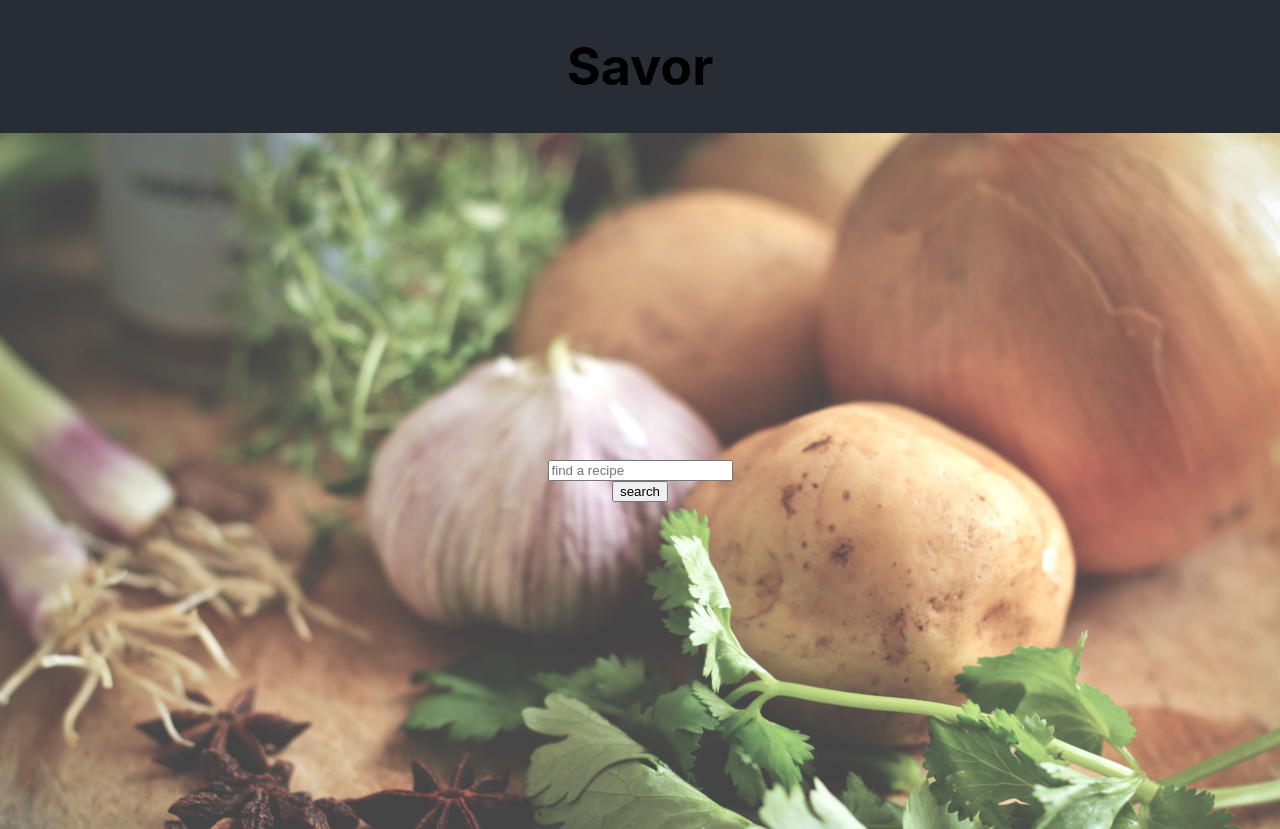
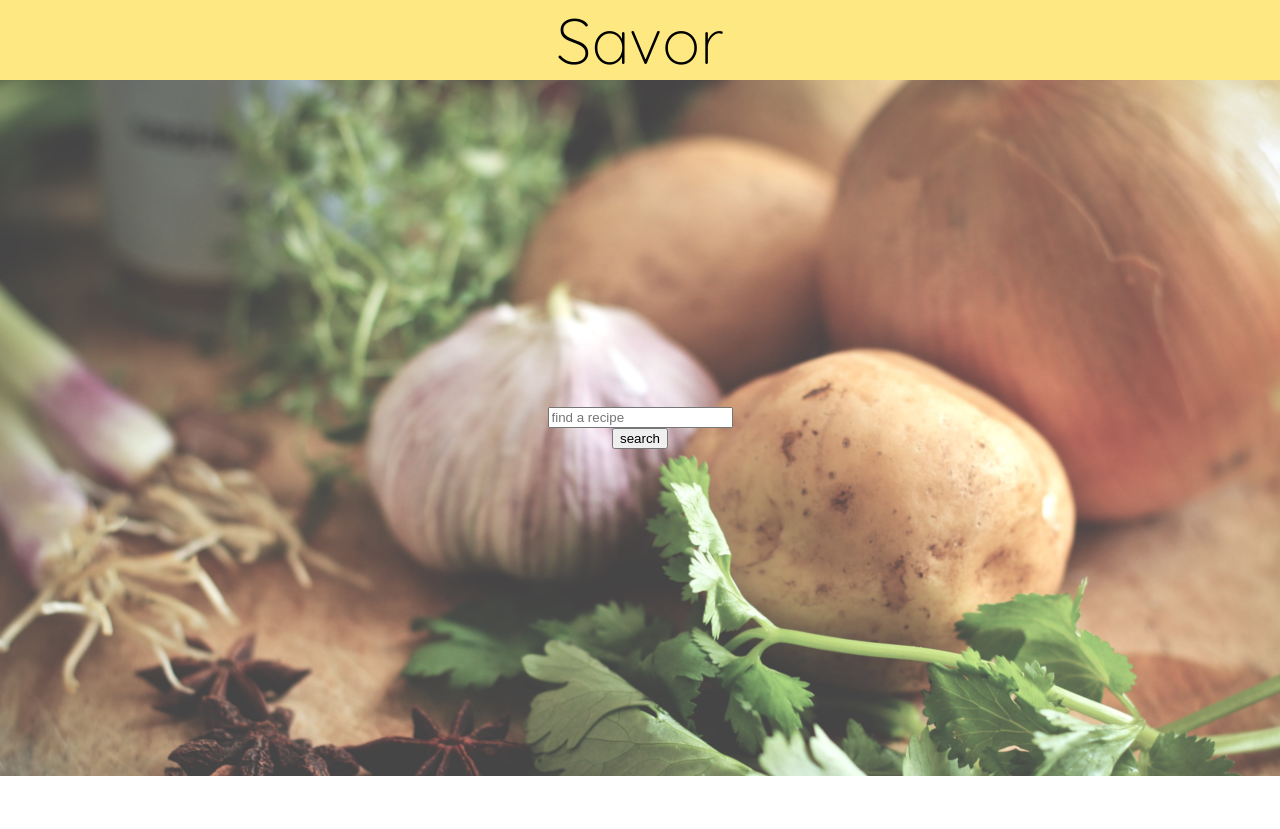
Before and after one commit to MTCawthray/Savor, a React (Create React App) app: page / in a window 1280 px wide. After the commit the page ends 800 px from the top, so only its background shows below. Built offline with nearby package versions, Linux system fonts and the light colour scheme.

Commit message:
Change header color and h1 font to quicksand

```diff
--- a/src/Components/App/App.css
+++ b/src/Components/App/App.css
@@ -2,14 +2,21 @@
   text-align: center;
 }
 
+h1 {
+  font-family: 'Quicksand', sans-serif;
+  font-weight: 300;
+  font-size: 4em;
+  margin: 0 15px;
+  color: #521D2F;
+}
+
 .App-header {
-  background-color: #282c34;
+  background-color: #FEE882;
   display: flex;
-  flex-direction: column;
+  flex-direction: row;
   align-items: center;
   justify-content: center;
-  font-size: calc(10px + 2vmin);
-  color: white;
+  overflow: hidden;
 }
 
 form {
```
